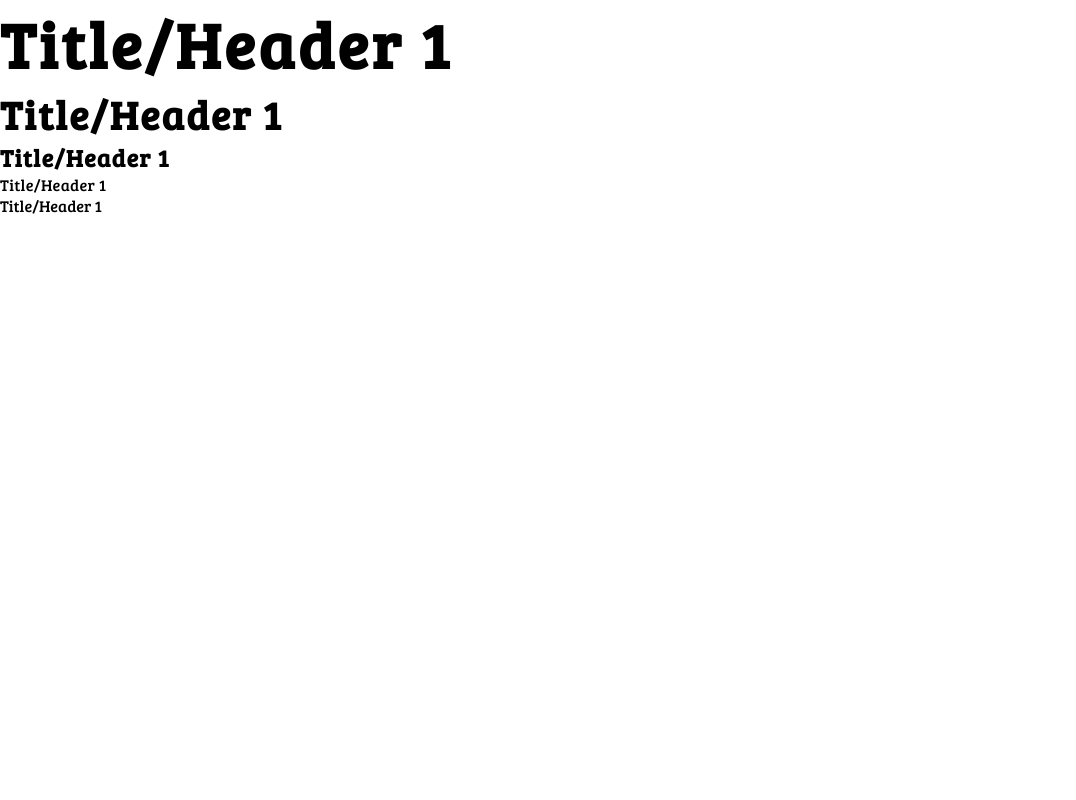
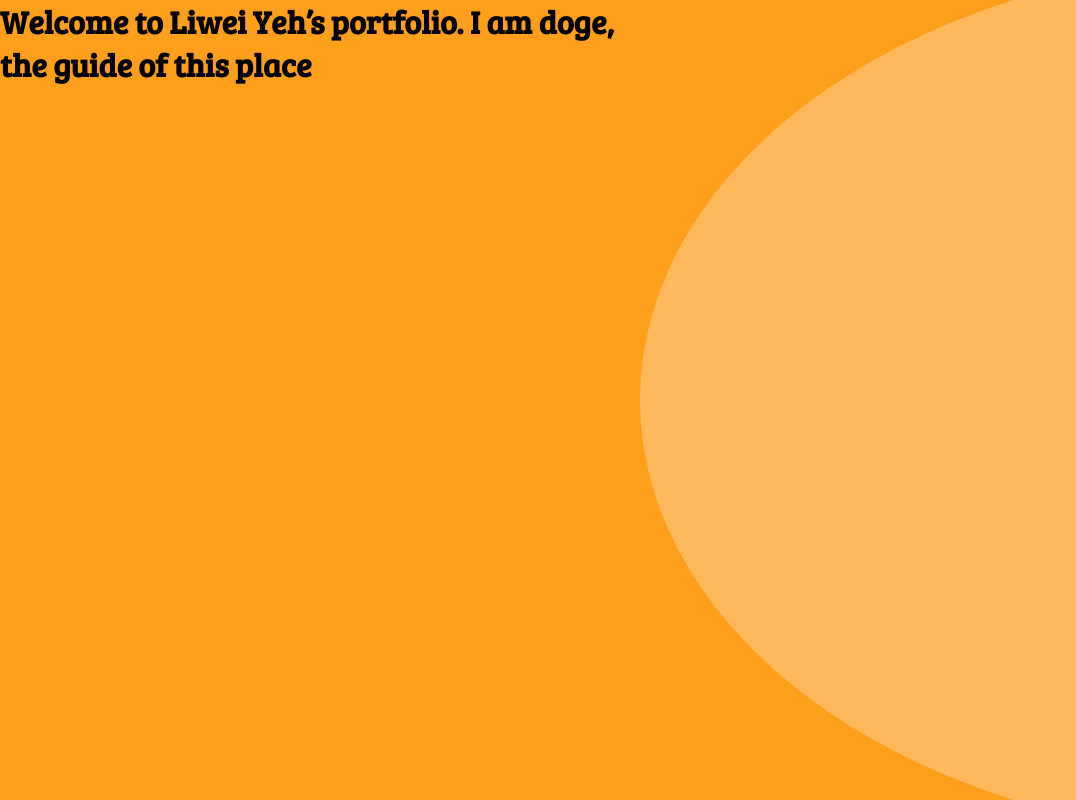
Before and after one commit to liweyeh/portfolio-next-js, a Next.js app: page / in a window 1280 px wide. Shown: the top 800 px of the page, without its empty margins (0-1076 px from the left). Built offline with nearby package versions, Linux system fonts and the light colour scheme.

Commit message:
rough layout

```diff
--- /dev/null
+++ b/component/introduction/Introduction.tsx
@@ -0,0 +1,18 @@
+import styles from "../../styles/components/Introduction.module.css";
+import utilStyles from "../styles/util/Util.module.css";
+
+export default function Introduction() {
+    return (
+        <div className={styles.container}>
+            <main className={styles.main}>
+                <h1 className={styles.intro}>
+                    Welcome to Liwei Yeh’s portfolio. I am doge, the guide of
+                    this place
+                </h1>
+                <div className={styles.character}>
+                    <div className={styles.circle}></div>
+                </div>
+            </main>
+        </div>
+    );
+}
--- a/pages/index.tsx
+++ b/pages/index.tsx
@@ -1,6 +1,10 @@
+// Next Component
 import Head from "next/head";
+// Styles
 import styles from "../styles/pages/Portfolio.module.css";
 import utilStyles from "../styles/util/Util.module.css";
+// Component
+import Introduction from "../component/introduction/Introduction";
 
 export default function Home() {
     return (
@@ -11,13 +15,9 @@ export default function Home() {
                 <link rel="icon" href="/icons/favicon.ico" />
             </Head>
             <main className={styles.main}>
-                <h1 className={utilStyles.h1}>Title/Header 1</h1>
-                <h2 className={utilStyles.h2}>Title/Header 1</h2>
-                <h3 className={utilStyles.h3}>Title/Header 1</h3>
-                <p className={utilStyles.subtitle}>Title/Header 1</p>
-                <p className={utilStyles.body}>Title/Header 1</p>
+                <Introduction />
+                <Introduction />
             </main>
-            <footer className={styles.footer}></footer>
         </div>
     );
 }
--- /dev/null
+++ b/styles/components/Introduction.module.css
@@ -0,0 +1,28 @@
+.container {
+    height: 100vh;
+    background-color: var(--background_color);
+    overflow: hidden;
+}
+
+.main {
+    display: flex;
+}
+
+.intro {
+    width: 50vw;
+    height: 30vw;
+    white-space: wrap;
+}
+
+.character {
+    width: 50vw;
+}
+.circle {
+    position: relative;
+    top: -5vh;
+    right: -0vw;
+    width: 100vw;
+    height: 110vh;
+    background-color: var(--primary_color);
+    border-radius: 100%;
+}
```
